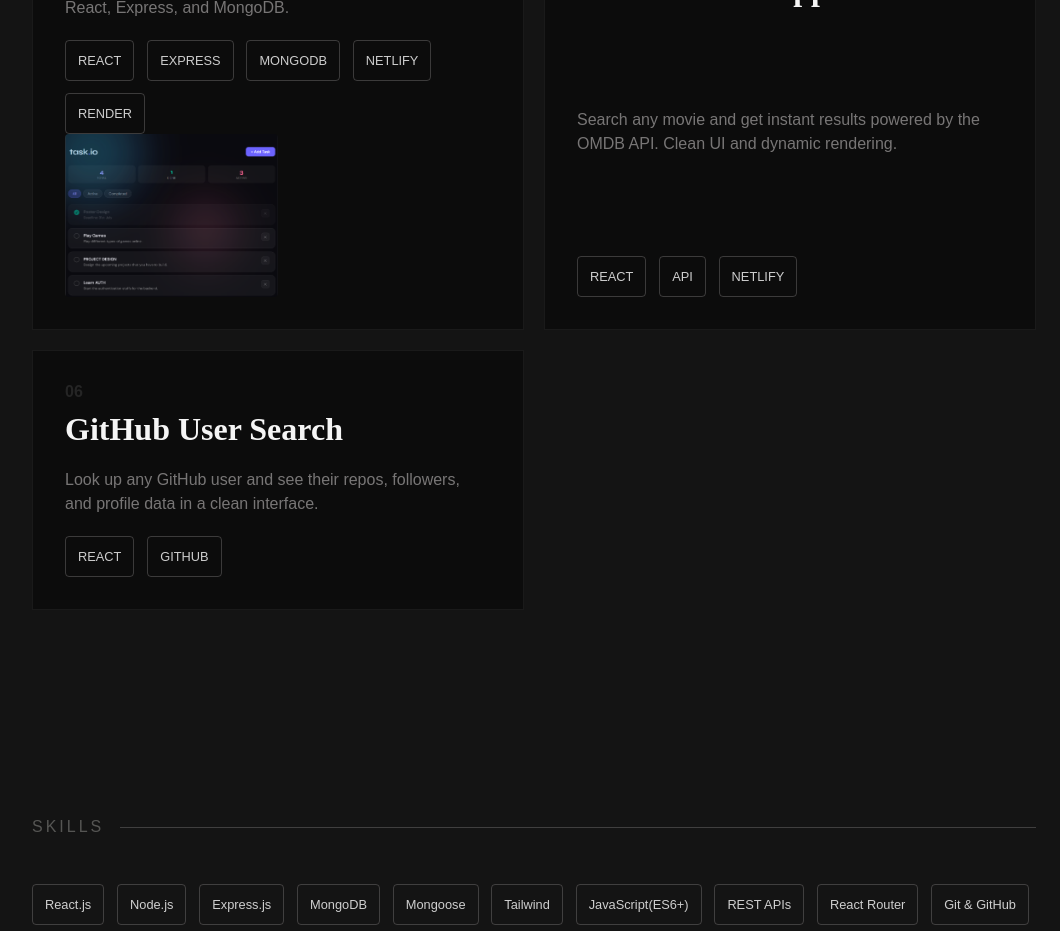
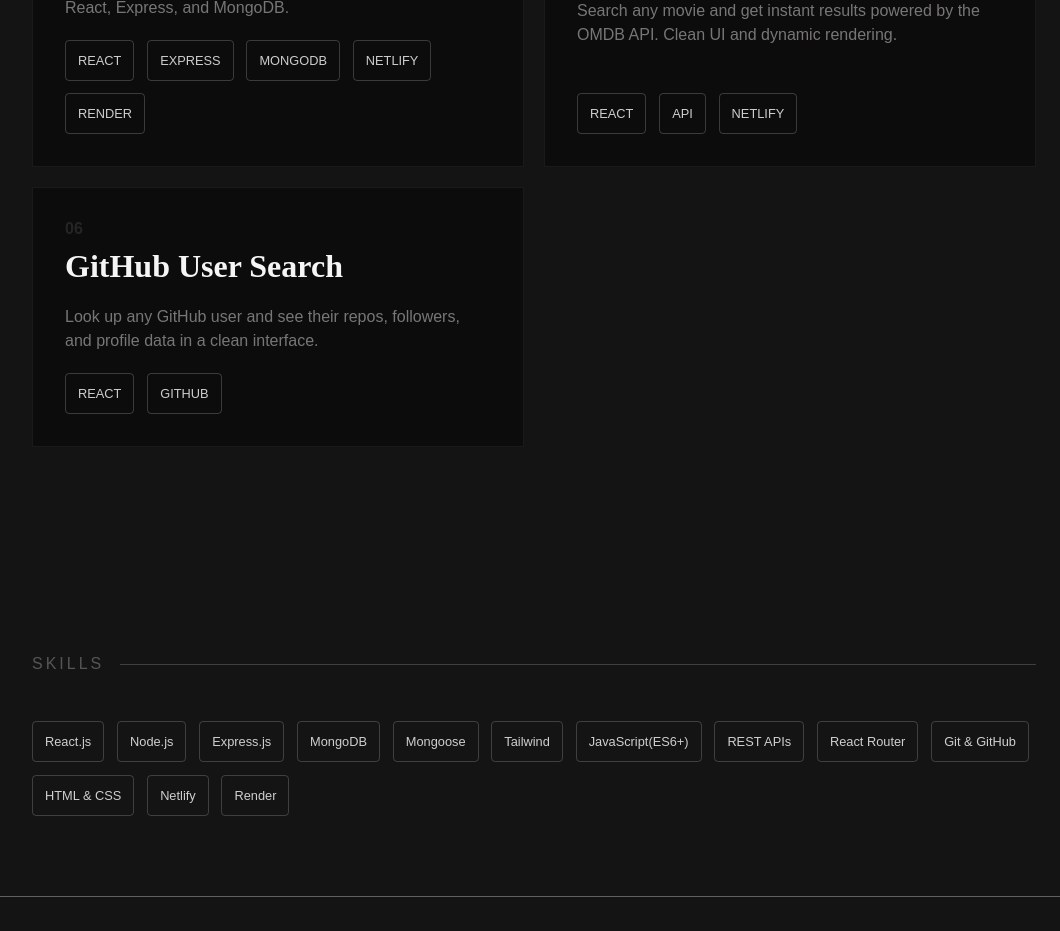
Before and after one commit to zishanx/Portfolio, a React (Vite) app: page / in a window 1280 px wide. Shown: the part 2000-2931 px from the top of the page, without its empty margins (106-1166 px from the left). Built offline with nearby package versions, Linux system fonts and the light colour scheme; a web font is replaced by a local one.

Commit message:
Work completed on 20-06-2026

```diff
--- a/src/components/Project.jsx
+++ b/src/components/Project.jsx
@@ -1,4 +1,4 @@
-import image from "../assets/image.png"
+
 import clientdeskImg from "../assets/clientdesk.png"
 import shopflow from '../assets/shoplow.png'
 import wanderly from '../assets/wanderly.png'
@@ -105,7 +105,6 @@ export default function Project() {
                             <span className="tag">RENDER</span>
                         </div>
                     </div>
-                    <img className="feat-img" src={image} alt="Task Manager" />
                 </motion.div>
                 <motion.div
                     className="pro-cards"
```
